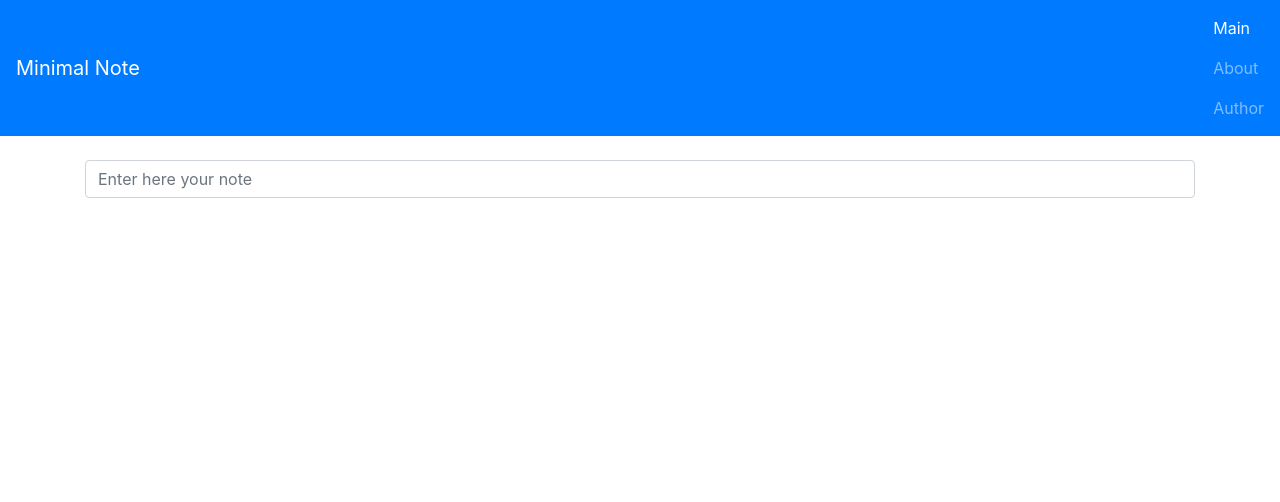
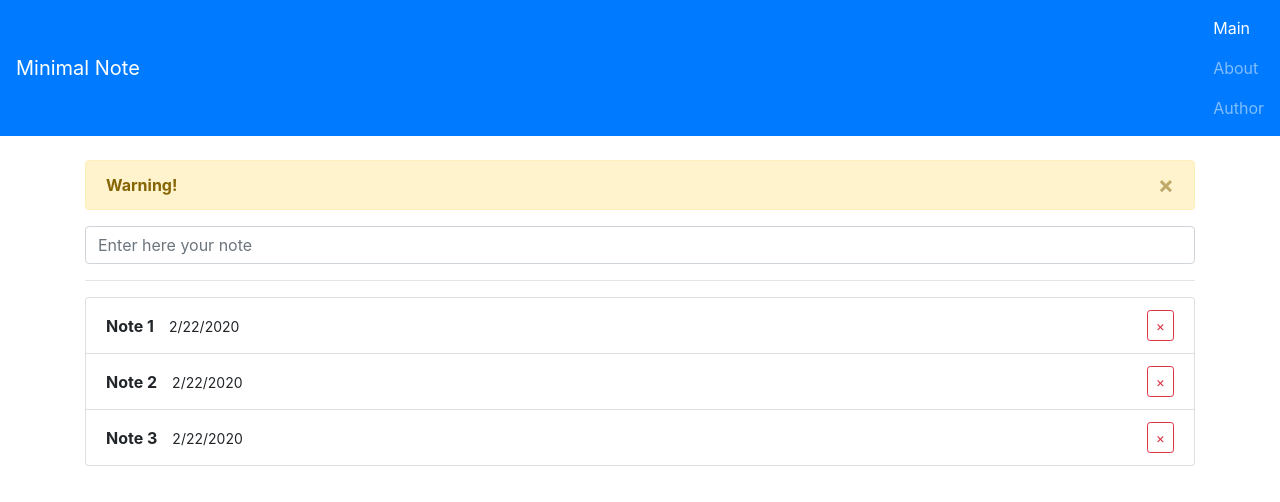
Before and after one commit to MariiaKramarenko/react-mini-note-app, a React (Create React App) app in the folder react-mini-note-app/: page / in a window 1280 px wide. Shown: the top 502 px of the page. Built offline with nearby package versions, Linux system fonts and the light colour scheme.

Commit message:
created component Alert for warnings in app, added component Notes

```diff
--- a/react-mini-note-app/src/App.js
+++ b/react-mini-note-app/src/App.js
@@ -5,12 +5,14 @@ import {Home} from "./pages/Home.js";
 import {About} from "./pages/About.js";
 import {Navbar} from "./components/Navbar";
 import {Author} from "./pages/Author";
+import {Alert} from "./components/Alert";
 
 function App() {
   return (
   		<BrowserRouter>
   		  	<Navbar/>
   	    	<div className="container pt-4">
+          <Alert alert={alert} />
            		<Route path={'/'} exact component={Home} />
            		<Route path={'/about'} component={About} />
            		<Route path={'/author'} component={Author} />
--- /dev/null
+++ b/react-mini-note-app/src/components/Alert.jsx
@@ -0,0 +1,13 @@
+import React, {Fragment} from 'react';
+
+
+export const Alert = ({alert}) =>{
+return (
+<div className={`alert alert-${alert.type || "warning"} alert-dismissible`}>
+	<strong>Warning!</strong>{alert.text}
+	<button type="button" class="close"  aria-label="Close">
+	<span aria-hidden="true">&times;</span>
+	</button>
+</div>
+)
+}
--- /dev/null
+++ b/react-mini-note-app/src/components/Notes.jsx
@@ -0,0 +1,19 @@
+import React, {Fragment} from 'react';
+
+export const Notes = ({notes}) => {
+   return(
+     <ul className="list-group">
+     {notes.map(note =>(//мапим заметки
+     	<li className="list-group-item note" key={note.id} >
+     	<div>
+     	<strong>{note.title}</strong>
+     	<small>{new Date().toLocaleDateString()}</small>
+     	</div>
+        <button type="button" className="btn btn-outline-danger btn-sm" >&times;</button>
+     	</li>
+     	))}
+
+     </ul>
+
+   	)
+}
--- a/react-mini-note-app/src/index.scss
+++ b/react-mini-note-app/src/index.scss
@@ -15,3 +15,11 @@ code {
   font-family: source-code-pro, Menlo, Monaco, Consolas, 'Courier New',
     monospace;
 }
+.note{
+	display: flex;
+	justify-content: space-between;
+	align-items: center;
+  strong{
+    margin-right:15px;
+  }
+}
--- a/react-mini-note-app/src/pages/Home.js
+++ b/react-mini-note-app/src/pages/Home.js
@@ -1,10 +1,16 @@
 import React, {Fragment} from 'react';
 import {Form} from '../components/Form';
+import {Notes} from '../components/Notes';
 
 export const Home = () => {
+	const notes = new Array(3).fill("").map((_, i) => ({id:i, title:`Note ${i + 1}`}))//как результат возвращаем объект для
+	//каждого элемента,у котогоро поле id будет равно i
+	//и поле title будет высчитывать номер этой записи
 	return (
 		<Fragment>
 		<Form />
+		<hr />
+		<Notes notes={notes} />
 		</Fragment>
 		)
 }
```
